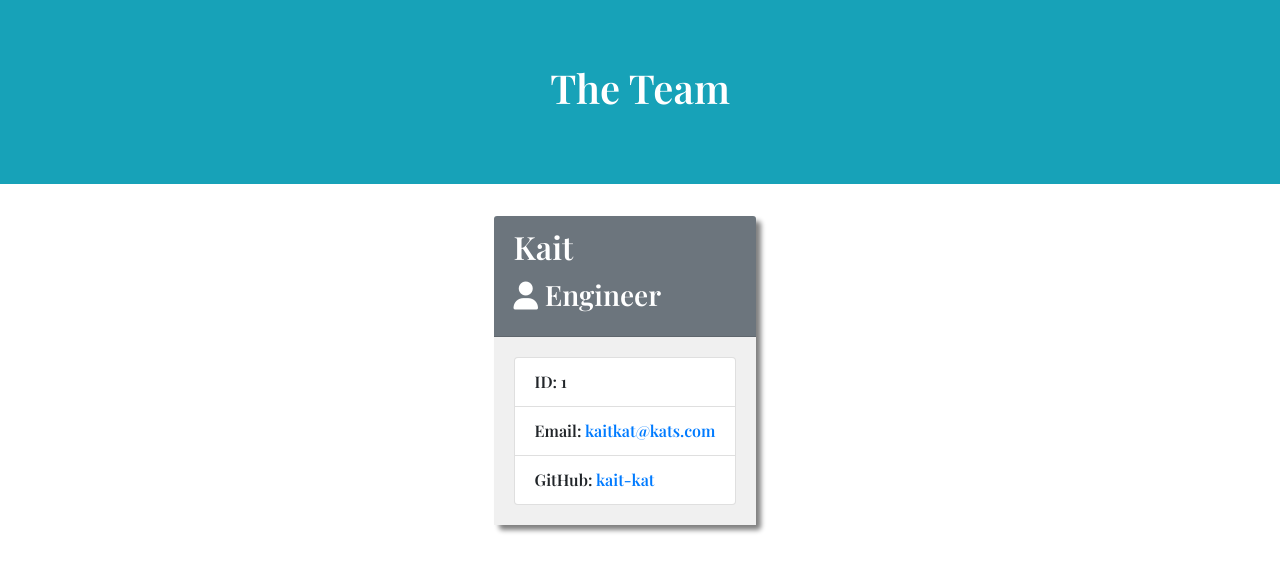
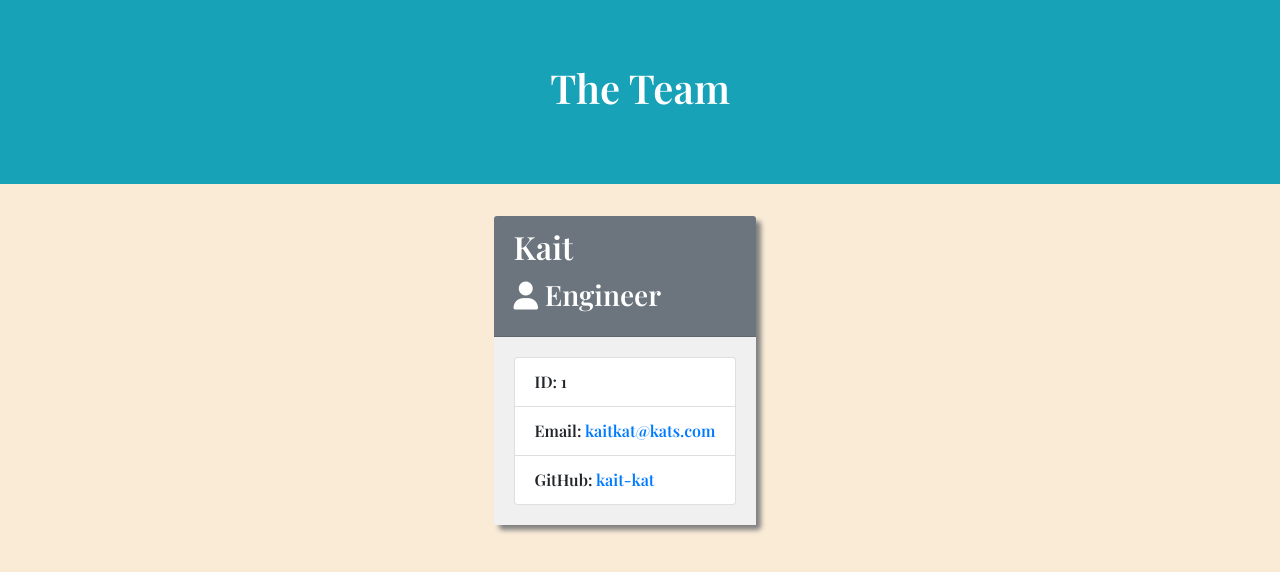
Before and after one commit to kait-kat/Go-Team, a website: page public/team.html in a window 1280 px wide. Drawn offline with nearby package versions, Linux system fonts and the light colour scheme; a web font is replaced by a local one.

Commit message:
small css change, added tests to json etc

```diff
--- a/package.json
+++ b/package.json
@@ -5,7 +5,7 @@
   "main": "index.js",
   "directories": {
     "lib": "lib",
-    "test": "test"
+    "test": "tests"
   },
   "scripts": {
     "test": "jest"
--- a/public/style.css
+++ b/public/style.css
@@ -1,3 +1,7 @@
+body {
+    background-color: antiquewhite;
+}
+
 .jumbotron {
     border-radius: 0;
     font-family: 'Playfair Display', serif;
```
Also changed, not shown: test/intern.test.js (+0 -1 lines), test/manager.test.js (+0 -1 lines).
